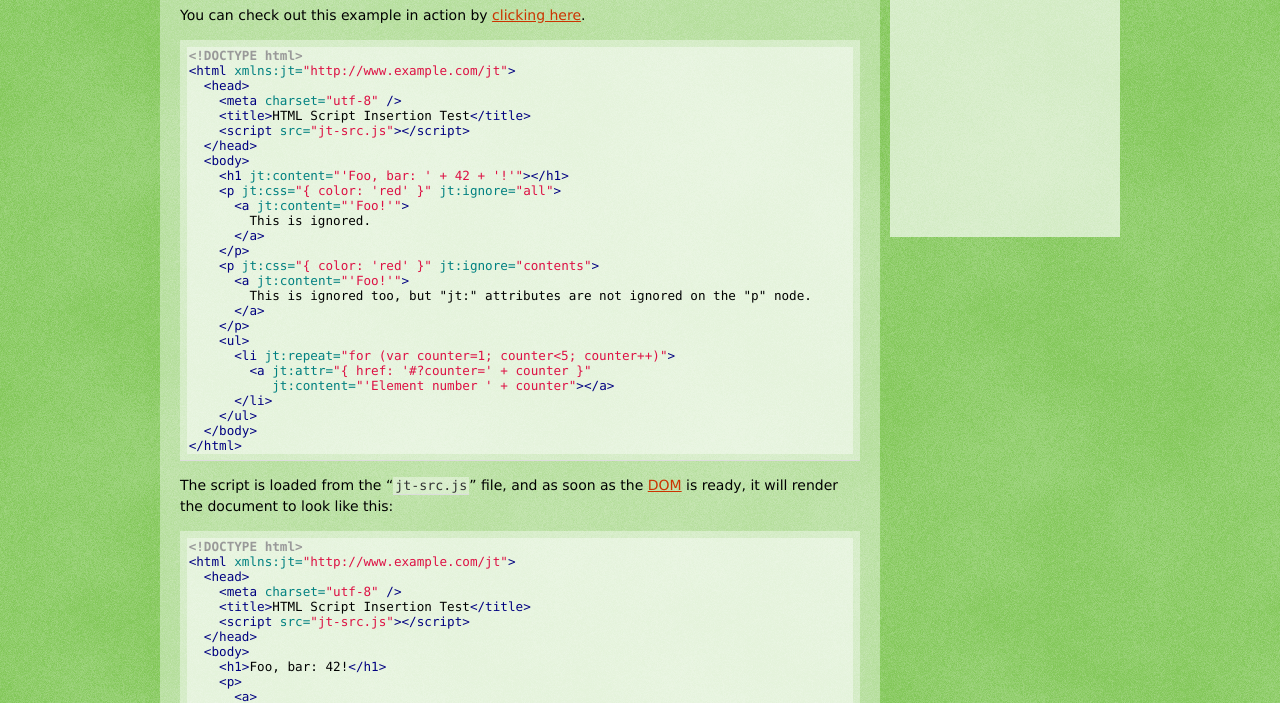
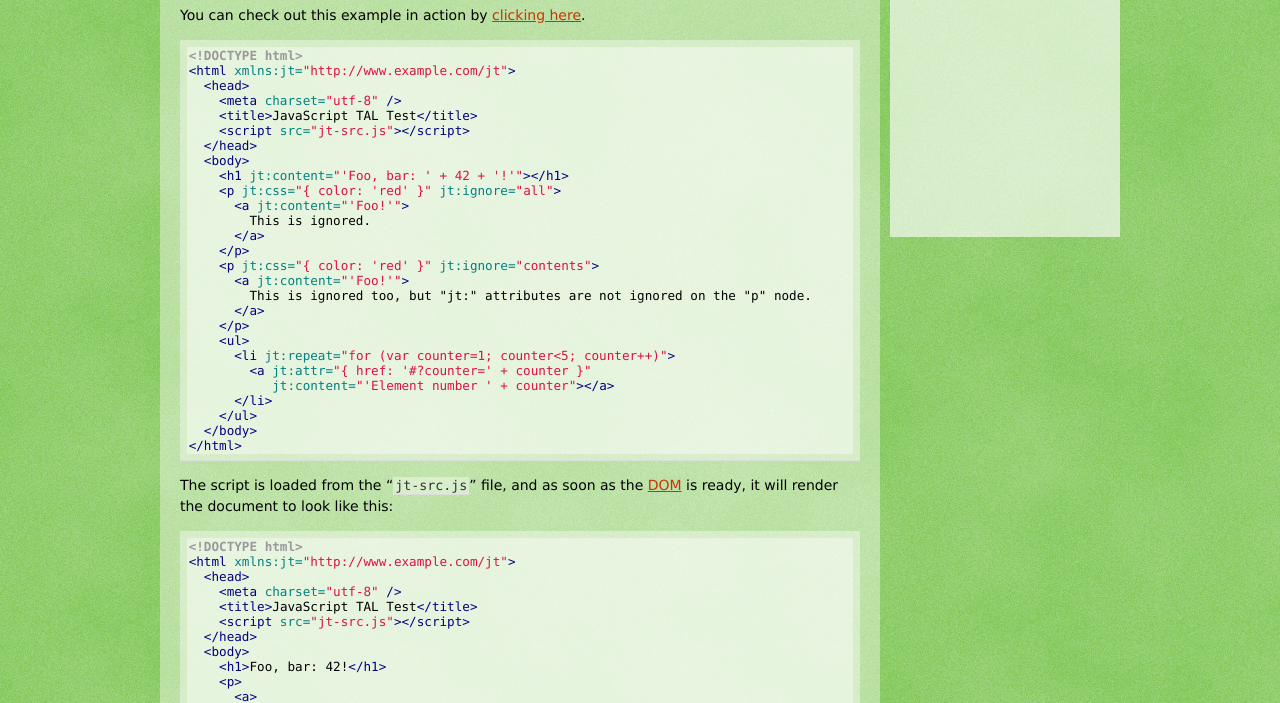
Before and after one commit to attilaolah/attilaolah.github.io, a Jekyll site: the page built from _posts/2010-08-19-simple-javascript-template-attribute-language.markdown, in a window 1280 px wide. Shown: the part 484-1187 px from the top of the page. Built offline with Jekyll 4.4.1, drawn with Linux system fonts in a browser that asks for light colours; nearby versions of some CDN libraries.

Commit message:
changed example page title

```diff
--- a/_posts/2010-08-19-simple-javascript-template-attribute-language.markdown
+++ b/_posts/2010-08-19-simple-javascript-template-attribute-language.markdown
@@ -26,7 +26,7 @@ here](/downloads/javascript/jt-test.html).
     <html xmlns:jt="http://www.example.com/jt">
       <head>
         <meta charset="utf-8" />
-        <title>HTML Script Insertion Test</title>
+        <title>JavaScript TAL Test</title>
         <script src="jt-src.js"></script>
       </head>
       <body>
@@ -58,7 +58,7 @@ render the document to look like this:
     <html xmlns:jt="http://www.example.com/jt">
       <head>
         <meta charset="utf-8" />
-        <title>HTML Script Insertion Test</title>
+        <title>JavaScript TAL Test</title>
         <script src="jt-src.js"></script>
       </head>
       <body>
--- a/downloads/javascript/jt-test.html
+++ b/downloads/javascript/jt-test.html
@@ -2,7 +2,7 @@
 <html xmlns:jt="http://www.example.com/jt">
   <head>
     <meta charset="utf-8" />
-    <title>HTML Script Insertion Test</title>
+    <title>JavaScript TAL Test</title>
     <script src="jt-src.js"></script>
   </head>
   <body>
```
